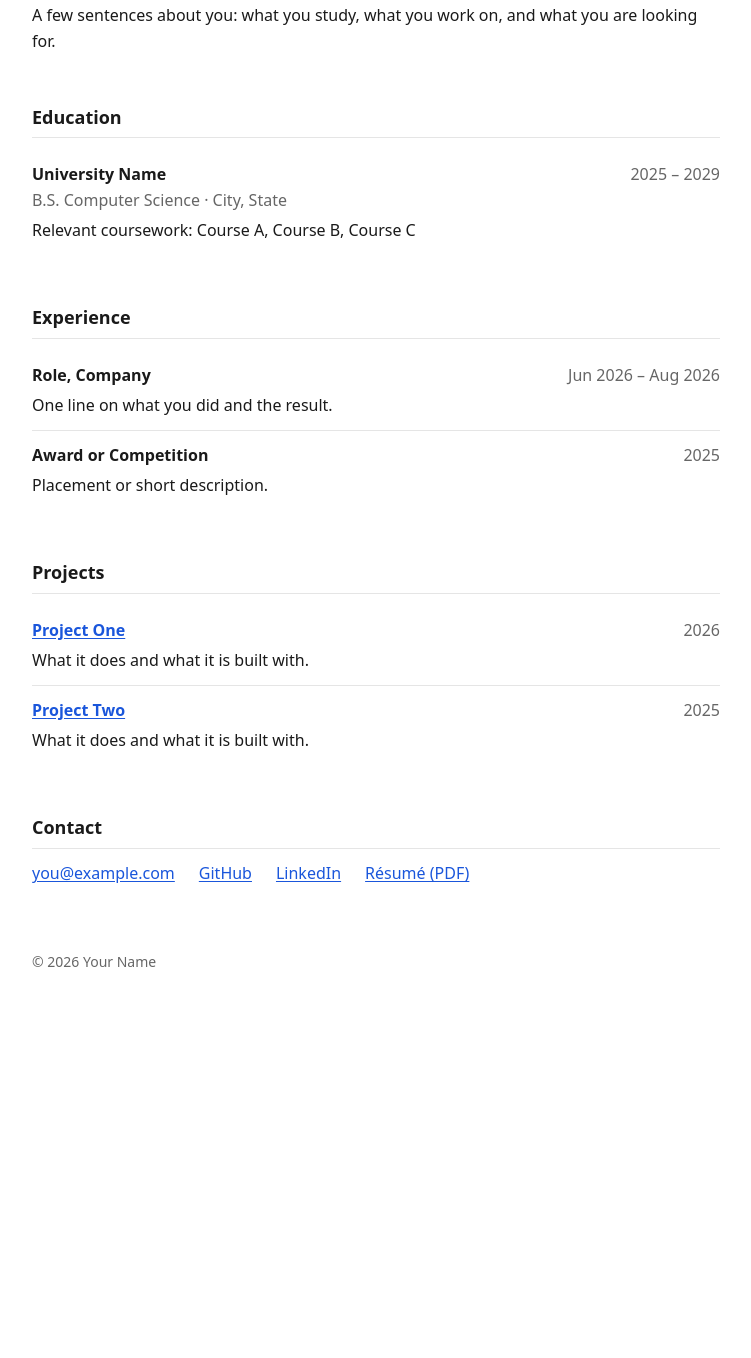
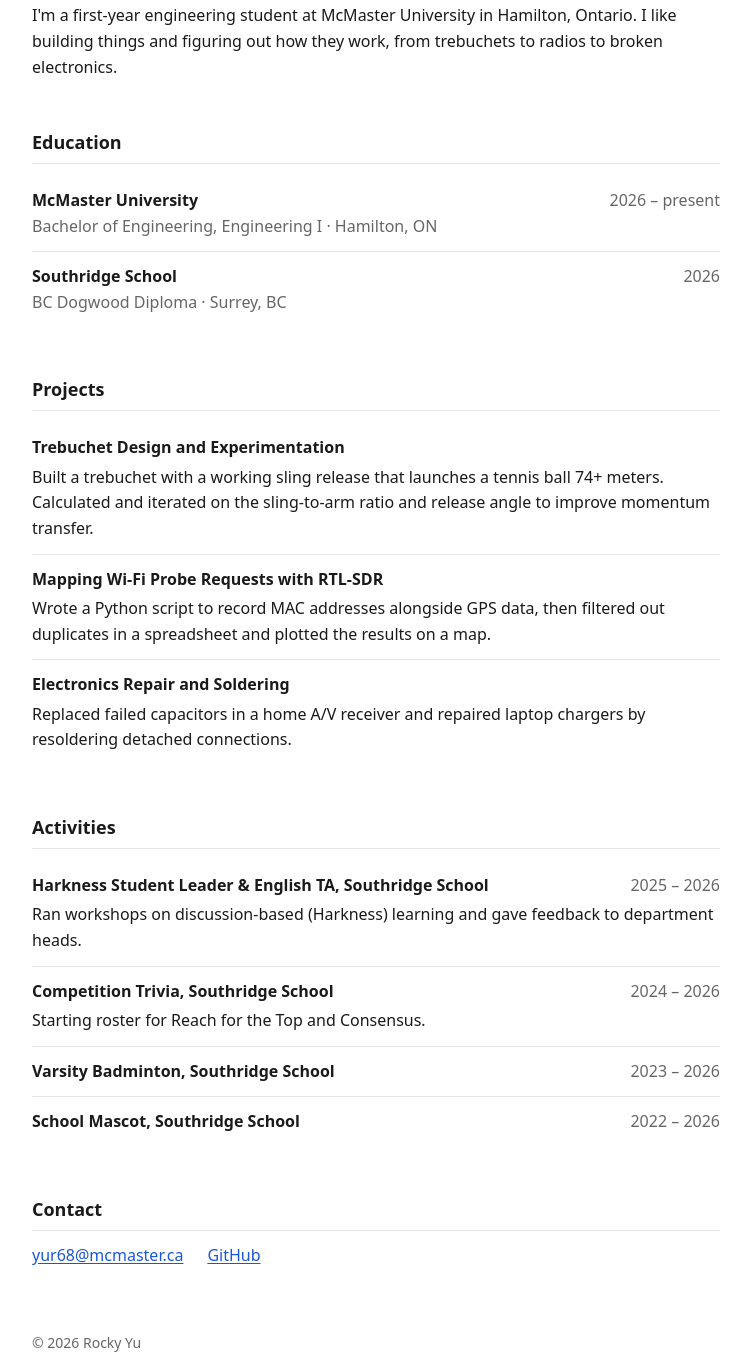
Before and after one commit to rockyyu000-commits-goo/site, a plain HTML site: page index.html in a window 1280 px wide. Shown: the part 258-1616 px from the top of the page, without its empty margins (264-1015 px from the left). Before the commit the page ends 1295 px from the top, so only its background shows below. Drawn offline with Linux system fonts and the light colour scheme.

Commit message:
Fill in content from résumé
Co-Authored-By: Claude Opus 5.5 <noreply@anthropic.com>
Claude-Session: https://claude.ai/code/session_011pg27XCHDMh6sW4GpbQBh6

```diff
--- a/index.html
+++ b/index.html
@@ -3,8 +3,8 @@
 <head>
 <meta charset="utf-8">
 <meta name="viewport" content="width=device-width, initial-scale=1">
-<title>Your Name</title>
-<meta name="description" content="Your Name: one line about who you are.">
+<title>Rocky Yu</title>
+<meta name="description" content="Rocky Yu, Engineering I student at McMaster University.">
 <style>
 /* Colors live here. Change these to restyle the whole site. */
 :root {
@@ -76,43 +76,32 @@ footer { margin-top: 64px; color: var(--muted); font-size: 0.875rem; }
 <main>
 
   <header>
-    <h1>Your Name</h1>
-    <p>Student at Your School. Interested in X, Y and Z.</p>
+    <h1>Rocky Yu</h1>
+    <p>Engineering I student at McMaster University.</p>
     <nav>
       <a href="#about">About</a>
       <a href="#education">Education</a>
-      <a href="#experience">Experience</a>
       <a href="#projects">Projects</a>
+      <a href="#activities">Activities</a>
       <a href="#contact">Contact</a>
     </nav>
   </header>
 
   <section id="about">
     <h2>About</h2>
-    <p>A few sentences about you: what you study, what you work on, and what you are looking for.</p>
+    <p>I'm a first-year engineering student at McMaster University in Hamilton, Ontario. I like building things and figuring out how they work, from trebuchets to radios to broken electronics.</p>
   </section>
 
   <section id="education">
     <h2>Education</h2>
     <ul class="entries">
       <li>
-        <div class="top"><span class="title">University Name</span><span class="date">2025 – 2029</span></div>
-        <div class="sub">B.S. Computer Science · City, State</div>
-        <p>Relevant coursework: Course A, Course B, Course C</p>
-      </li>
-    </ul>
-  </section>
-
-  <section id="experience">
-    <h2>Experience</h2>
-    <ul class="entries">
-      <li>
-        <div class="top"><span class="title">Role, Company</span><span class="date">Jun 2026 – Aug 2026</span></div>
-        <p>One line on what you did and the result.</p>
+        <div class="top"><span class="title">McMaster University</span><span class="date">2026 – present</span></div>
+        <div class="sub">Bachelor of Engineering, Engineering I · Hamilton, ON</div>
       </li>
       <li>
-        <div class="top"><span class="title">Award or Competition</span><span class="date">2025</span></div>
-        <p>Placement or short description.</p>
+        <div class="top"><span class="title">Southridge School</span><span class="date">2026</span></div>
+        <div class="sub">BC Dogwood Diploma · Surrey, BC</div>
       </li>
     </ul>
   </section>
@@ -121,12 +110,36 @@ footer { margin-top: 64px; color: var(--muted); font-size: 0.875rem; }
     <h2>Projects</h2>
     <ul class="entries">
       <li>
-        <div class="top"><a class="title" href="https://github.com/">Project One</a><span class="date">2026</span></div>
-        <p>What it does and what it is built with.</p>
+        <div class="top"><span class="title">Trebuchet Design and Experimentation</span></div>
+        <p>Built a trebuchet with a working sling release that launches a tennis ball 74+ meters. Calculated and iterated on the sling-to-arm ratio and release angle to improve momentum transfer.</p>
       </li>
       <li>
-        <div class="top"><a class="title" href="https://github.com/">Project Two</a><span class="date">2025</span></div>
-        <p>What it does and what it is built with.</p>
+        <div class="top"><span class="title">Mapping Wi-Fi Probe Requests with RTL-SDR</span></div>
+        <p>Wrote a Python script to record MAC addresses alongside GPS data, then filtered out duplicates in a spreadsheet and plotted the results on a map.</p>
+      </li>
+      <li>
+        <div class="top"><span class="title">Electronics Repair and Soldering</span></div>
+        <p>Replaced failed capacitors in a home A/V receiver and repaired laptop chargers by resoldering detached connections.</p>
+      </li>
+    </ul>
+  </section>
+
+  <section id="activities">
+    <h2>Activities</h2>
+    <ul class="entries">
+      <li>
+        <div class="top"><span class="title">Harkness Student Leader &amp; English TA, Southridge School</span><span class="date">2025 – 2026</span></div>
+        <p>Ran workshops on discussion-based (Harkness) learning and gave feedback to department heads.</p>
+      </li>
+      <li>
+        <div class="top"><span class="title">Competition Trivia, Southridge School</span><span class="date">2024 – 2026</span></div>
+        <p>Starting roster for Reach for the Top and Consensus.</p>
+      </li>
+      <li>
+        <div class="top"><span class="title">Varsity Badminton, Southridge School</span><span class="date">2023 – 2026</span></div>
+      </li>
+      <li>
+        <div class="top"><span class="title">School Mascot, Southridge School</span><span class="date">2022 – 2026</span></div>
       </li>
     </ul>
   </section>
@@ -134,14 +147,12 @@ footer { margin-top: 64px; color: var(--muted); font-size: 0.875rem; }
   <section id="contact">
     <h2>Contact</h2>
     <ul class="links">
-      <li><a href="mailto:you@example.com">you@example.com</a></li>
-      <li><a href="https://github.com/your-username">GitHub</a></li>
-      <li><a href="https://www.linkedin.com/in/your-username">LinkedIn</a></li>
-      <li><a href="resume.pdf">Résumé (PDF)</a></li>
+      <li><a href="mailto:yur68@mcmaster.ca">yur68@mcmaster.ca</a></li>
+      <li><a href="https://github.com/rockyyu000-commits-goo">GitHub</a></li>
     </ul>
   </section>
 
-  <footer>© 2026 Your Name</footer>
+  <footer>© 2026 Rocky Yu</footer>
 
 </main>
 </body>
```
Also changed, not shown: 1 other file.
